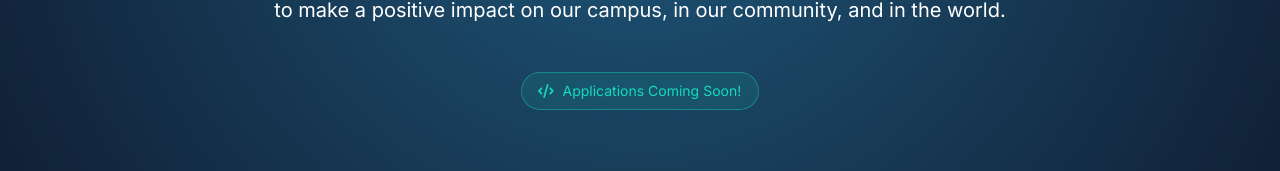
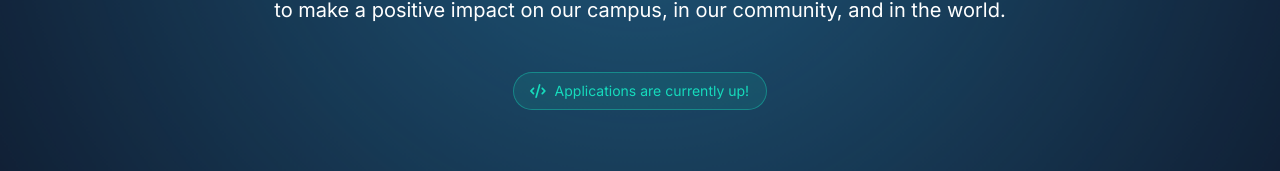
Before and after one commit to cssgunc/clubsite, a Next.js app: page / in a window 1280 px wide. Shown: the part 573-744 px from the top of the page. Built offline with nearby package versions, Linux system fonts and the light colour scheme.

Commit message:
Put applications there :face_palm:

```diff
--- a/src/app/page.tsx
+++ b/src/app/page.tsx
@@ -110,8 +110,8 @@ export default function Home() {
             className="flex flex-col sm:flex-row gap-2"
           >
             <PillLink
-              href=""
-              label="Applications Coming Soon!"
+              href="https://linktr.ee/unc_cssg"
+              label="Applications are currently up!"
               icon={<FontAwesomeIcon icon={faCode} />}
             />
           </motion.div>
```
